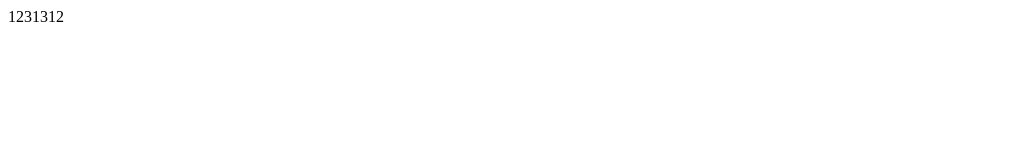
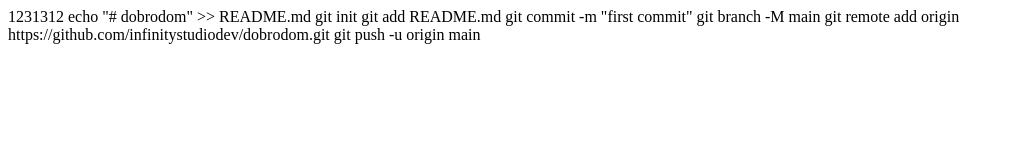
Before and after one commit to dmitrymerkushev/test, a plain HTML site: page index.html in a window 1280 px wide. Shown: the whole page, without its empty margins (0-1014 px from the left). Drawn offline with Linux system fonts and the light colour scheme.

Commit message:
first commit

```diff
--- a/index.html
+++ b/index.html
@@ -7,5 +7,13 @@
 </head>
 <body>
     1231312
+
+    echo "# dobrodom" >> README.md
+    git init
+    git add README.md
+    git commit -m "first commit"
+    git branch -M main
+    git remote add origin https://github.com/infinitystudiodev/dobrodom.git
+    git push -u origin main
 </body>
 </html>
```
